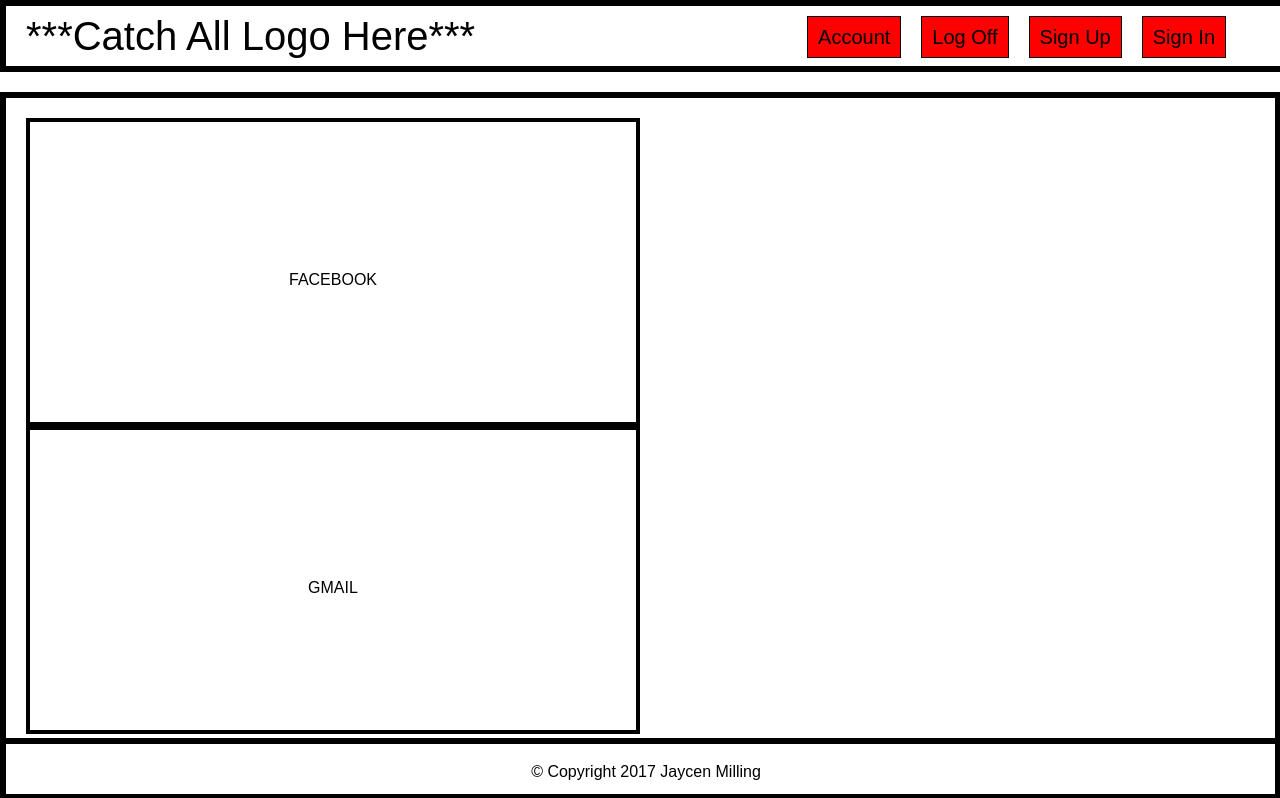
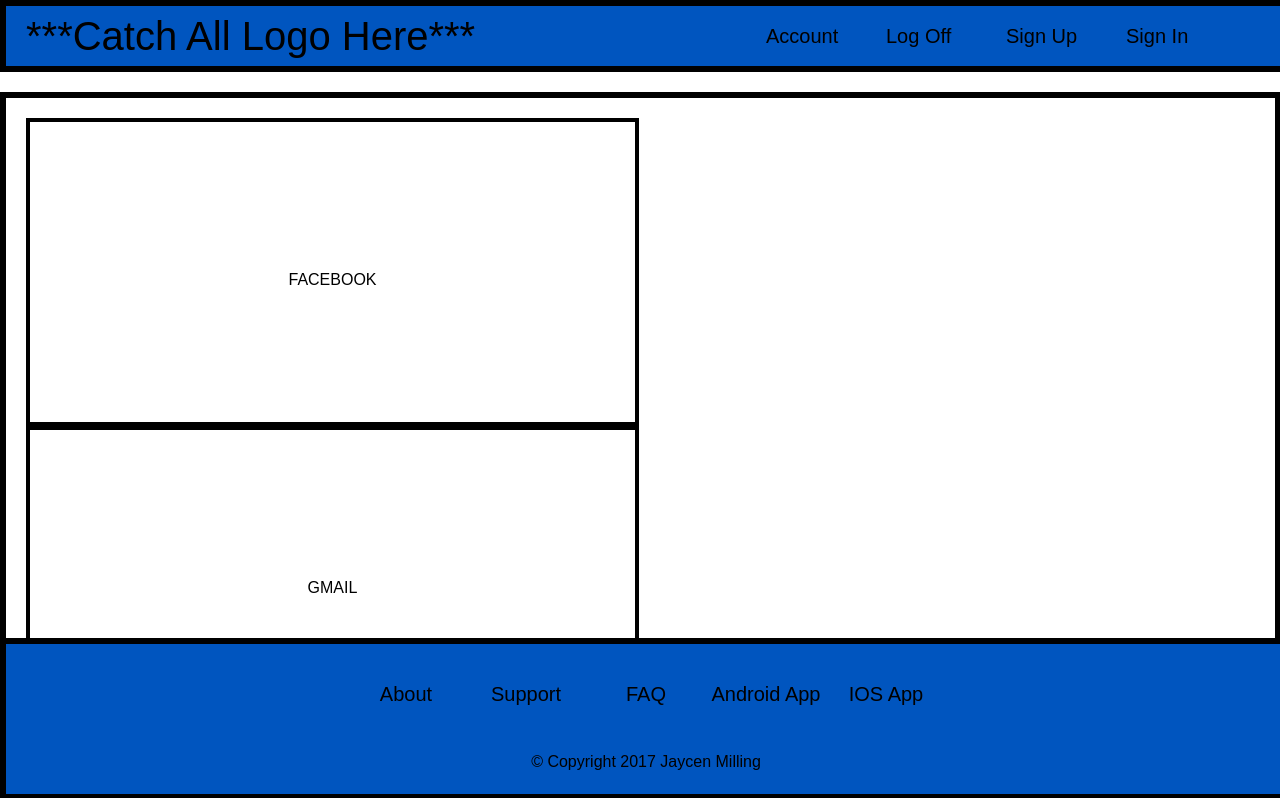
Before and after one commit to jaycen9887/CatchAll, a plain HTML site: page index.html in a window 1280 px wide. Shown: the top 798 px of the page. Drawn offline with Linux system fonts and the light colour scheme.

Commit message:
Trying IFrame with the Layout

```diff
--- a/css/style.css
+++ b/css/style.css
@@ -9,6 +9,7 @@ header {
     width: 100%;
     height: 60px;
     border: 6px solid;
+    background-color: #0055bf;
 }
 
 header h1 {
@@ -21,7 +22,15 @@ header div {
     padding-right: 40px;
 }
 
-header ul {
+header ul li {
+    float: right;
+    width: 120px;
+    padding-top: 0;
+    margin-top: 20px;
+
+}
+
+/*header ul {
     list-style-type: none;
     font-size: 20px;
     width: 100%;
@@ -31,9 +40,10 @@ header ul {
 
 
 
+
 header ul li a {
     text-decoration: none;
-    float: right;
+    float: left;
     margin-right: 20px;
     padding: 10px;
     background-color: red;
@@ -43,7 +53,7 @@ header ul li a {
 
 header ul li a:hover {
     color: white;
-}
+}*/
 
 .clearFix {
     content: "";
@@ -54,7 +64,7 @@ header ul li a:hover {
     margin-top: 20px;
     width: 96%;
     height: 100%;
-    min-height: 750px;
+    min-height: 600px;
     margin: auto;
     margin-top: 20px;
     border: 6px solid;
@@ -63,7 +73,7 @@ header ul li a:hover {
 
 iframe {
     border: 4px solid;
-    width: 49.295%;
+    width: 49.2%;
     overflow: hidden;
 }
 
@@ -76,12 +86,39 @@ footer {
     position: fixed;
     bottom: 0;
     width: 100%;
-    height: 30px;
+    height: 130px;
     text-align: center;
     padding-top: 20px;
     border: 6px solid;
+    background-color: #0055bf;
 }
 
+ul {
+    list-style-type: none;
+}
+
+ul li {
+    width: 600px;
+    margin: auto;
+    margin-top: 20px;
+
+}
+
+ul li a {
+    text-decoration: none;
+    color: black;
+    font-size: 20px;
+    float: left;
+    width: 120px;
+}
+
+ul li a:hover {
+    color: white;
+}
+
+footer ul {
+    padding-bottom: 70px;
+}
 p {
     text-align: center;
     padding-top: 150px;
--- a/index.html
+++ b/index.html
@@ -34,9 +34,32 @@
             <section class="app">
             <iframe src="/frames/gmail.html" height="300" width="200" class="gmail"></iframe>
             </section>
+
+            <div class="clearFix"></div>
+
+             <section class="app">
+            <iframe src="/frames/facebook.html" height="300" width="200" class="facebook"></iframe>
+            </section>
+            <section class="app">
+            <iframe src="/frames/gmail.html" height="300" width="200" class="gmail"></iframe>
+            </section>
         </div> <!--END CONTENT-->
 
 
-            <footer> &copy; Copyright 2017 Jaycen Milling</footer>
+            <footer>
+
+                <ul>
+                    <li><a href="#"> About </a></li>
+                    <li><a href="#">Support</a></li>
+                    <li><a href="#">FAQ</a></li>
+                    <li><a href="#">Android App</a></li>
+                    <li><a href="#">IOS App</a></li>
+                </ul>
+
+                <div class="clearFix"></div>
+
+                &copy; Copyright 2017 Jaycen Milling
+            </footer>
+
     </body>
 </html>
```
